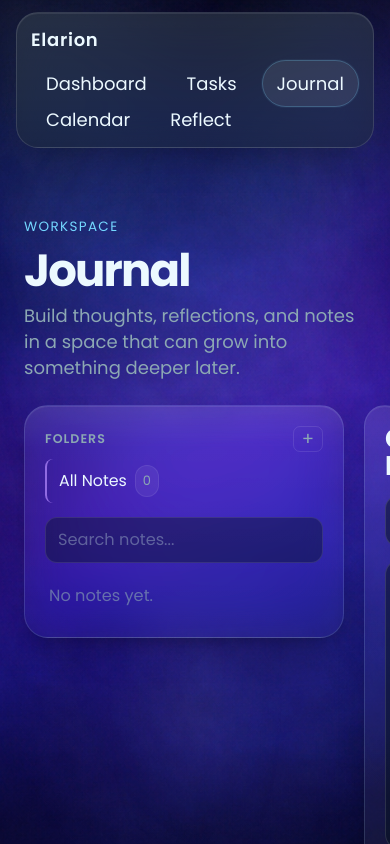
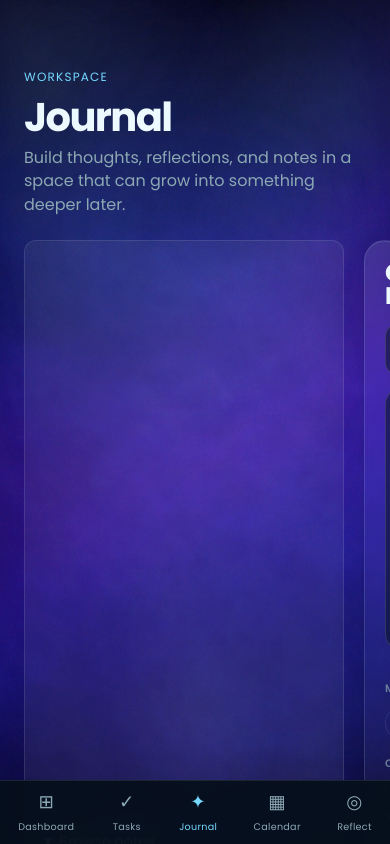
Before and after one commit to GiovanniVEstrada/Elarion-System, a React (Vite) app in the folder frontend/: page /journal in a window 390 px wide. Shown: the top 844 px of the page. Built offline with nearby package versions, Linux system fonts and the light colour scheme.

Commit message:
Mobile Friendly

```diff
--- a/frontend/src/App.jsx
+++ b/frontend/src/App.jsx
@@ -2,6 +2,7 @@ import { useEffect } from "react";
 import { BrowserRouter, Routes, Route, useLocation } from "react-router-dom";
 import { AnimatePresence, motion } from "motion/react";
 import Navbar from "./components/layout/Navbar";
+import BottomNav from "./components/layout/BottomNav";
 import Footer from "./components/layout/Footer";
 import Dashboard from "./pages/Dashboard";
 import Tasks from "./pages/Tasks";
@@ -41,7 +42,10 @@ function AnimatedRoutes() {
 
 export default function App() {
   useEffect(() => {
+    const mq = window.matchMedia("(max-width: 768px)");
+
     function handleScroll() {
+      if (mq.matches) return;
       const scrollY = window.scrollY;
       document.documentElement.style.setProperty("--bg-shift-1", `${scrollY * 0.08}px`);
       document.documentElement.style.setProperty("--bg-shift-2", `${scrollY * 0.04}px`);
@@ -62,6 +66,7 @@ export default function App() {
               <div className="bg-orb bg-orb-2" />
               <div className="bg-orb bg-orb-3" />
               <Navbar />
+              <BottomNav />
               <AnimatedRoutes />
               <Footer />
             </div>
--- /dev/null
+++ b/frontend/src/components/layout/BottomNav.jsx
@@ -0,0 +1,25 @@
+import { NavLink } from "react-router-dom";
+
+const tabs = [
+  { to: "/",         end: true,  icon: "⊞",  label: "Dashboard" },
+  { to: "/tasks",    end: false, icon: "✓",  label: "Tasks"     },
+  { to: "/journal",  end: false, icon: "✦",  label: "Journal"   },
+  { to: "/calendar", end: false, icon: "▦",  label: "Calendar"  },
+  { to: "/reflect",  end: false, icon: "◎",  label: "Reflect"   },
+];
+
+export default function BottomNav() {
+  const linkClass = ({ isActive }) =>
+    isActive ? "bottom-nav-link active" : "bottom-nav-link";
+
+  return (
+    <nav className="bottom-nav">
+      {tabs.map(({ to, end, icon, label }) => (
+        <NavLink key={to} to={to} end={end} className={linkClass}>
+          <span className="bottom-nav-icon">{icon}</span>
+          <span>{label}</span>
+        </NavLink>
+      ))}
+    </nav>
+  );
+}
--- a/frontend/src/pages/Journal.jsx
+++ b/frontend/src/pages/Journal.jsx
@@ -1,3 +1,4 @@
+import { useState } from "react";
 import { motion, AnimatePresence } from "motion/react";
 import { useJournalContext } from "../context/JournalContext";
 import PageShell from "../components/layout/PageShell";
@@ -6,6 +7,7 @@ import JournalEntry from "../components/items/JournalEntry";
 import { tapAnim, hoverAnim } from "../utils/motion";
 
 export default function Journal() {
+  const [showSidebar, setShowSidebar] = useState(false);
   const {
     entries,
     filteredEntries,
@@ -57,7 +59,15 @@ export default function Journal() {
         animate={{ opacity: 1, y: 0 }}
         transition={{ delay: 0.1, duration: 0.38 }}
       >
-        <aside className="journal-sidebar">
+        <button
+          type="button"
+          className="journal-sidebar-toggle"
+          onClick={() => setShowSidebar((s) => !s)}
+        >
+          {showSidebar ? "▲ Hide notes" : "▼ Browse notes"}
+        </button>
+
+        <aside className={`journal-sidebar${showSidebar ? "" : " journal-sidebar-hidden"}`}>
 
           {/* Folders */}
           <div className="journal-folders">
--- a/frontend/src/styles/animations.css
+++ b/frontend/src/styles/animations.css
@@ -1,28 +1,31 @@
 /* ── Responsive Breakpoints ── */
 
-@media (max-width: 900px) {
+/* 768px — phones & small tablets */
+@media (max-width: 768px) {
   .dashboard,
   .feature-page {
-    padding: 24px 16px 32px;
-  }
-
-  .navbar {
-    margin: 12px 16px 0;
-    padding: 14px;
-    flex-direction: column;
-    align-items: flex-start;
+    padding: 16px 14px 28px;
   }
 
   .dashboard-header {
-    margin-bottom: 22px;
+    margin-bottom: 18px;
   }
 
   .journal-page-shell {
     grid-template-columns: 1fr;
   }
+
+  .calendar-layout {
+    grid-template-columns: 1fr;
+  }
+
+  .reflect-grid {
+    grid-template-columns: 1fr;
+  }
 }
 
-@media (max-width: 560px) {
+/* 480px — small phones */
+@media (max-width: 480px) {
   .dashboard-actions,
   .tasks-page-controls,
   .calendar-page-controls {
@@ -69,6 +72,22 @@
   .calendar-filter-btn {
     flex: 1;
   }
+
+  .tasks-page-toolbar,
+  .calendar-page-toolbar {
+    padding: 14px;
+  }
+
+  .reflect-grid {
+    gap: 14px;
+  }
+}
+
+/* Accessibility: reduce motion */
+@media (prefers-reduced-motion: reduce) {
+  .bg-orb {
+    animation: none;
+  }
 }
 
 /* ── Keyframes ── */
--- a/frontend/src/styles/base.css
+++ b/frontend/src/styles/base.css
@@ -124,6 +124,12 @@ body::after {
   transform: translate3d(0, var(--bg-shift-2), 0);
 }
 
+@media (max-width: 480px) {
+  :root {
+    font: 16px/145% var(--sans);
+  }
+}
+
 h1,
 h2,
 h3 {
--- a/frontend/src/styles/calendar.css
+++ b/frontend/src/styles/calendar.css
@@ -193,7 +193,7 @@
   border-color: rgba(var(--accent-rgb), 0.28);
 }
 
-@media (max-width: 900px) {
+@media (max-width: 768px) {
   .calendar-layout {
     grid-template-columns: 1fr;
   }
--- a/frontend/src/styles/forms.css
+++ b/frontend/src/styles/forms.css
@@ -163,6 +163,42 @@
   background: rgba(255, 255, 255, 0.06);
 }
 
+/* ── Touch Targets ── */
+
+.task-add-btn,
+.journal-add-btn,
+.calendar-add-btn,
+.task-delete-btn,
+.task-edit-btn,
+.task-save-btn,
+.task-cancel-btn,
+.task-clear-btn,
+.journal-delete-btn,
+.journal-edit-btn,
+.journal-cancel-btn,
+.calendar-delete-btn,
+.calendar-edit-btn,
+.calendar-cancel-btn,
+.tasks-filter-btn,
+.calendar-filter-btn {
+  min-height: 44px;
+}
+
+@media (max-width: 768px) {
+  .task-input,
+  .calendar-input,
+  .calendar-date-input,
+  .calendar-time-input,
+  .journal-title-input {
+    font-size: 16px; /* prevents iOS auto-zoom on focus */
+    padding: 14px;
+  }
+
+  .journal-textarea {
+    font-size: 16px;
+  }
+}
+
 .task-add-btn:hover,
 .journal-add-btn:hover,
 .calendar-add-btn:hover {
--- a/frontend/src/styles/journal.css
+++ b/frontend/src/styles/journal.css
@@ -4,6 +4,42 @@
   display: grid;
   grid-template-columns: 320px minmax(0, 1fr);
   gap: 20px;
+}
+
+/* ── Sidebar Toggle (mobile only) ── */
+
+.journal-sidebar-toggle {
+  display: none;
+  width: 100%;
+  padding: 10px 16px;
+  margin-bottom: 12px;
+  border-radius: 12px;
+  background: rgba(255, 255, 255, 0.06);
+  border: 1px solid rgba(255, 255, 255, 0.1);
+  color: var(--text-h);
+  cursor: pointer;
+  font: inherit;
+  font-size: 0.9rem;
+  text-align: left;
+  min-height: 44px;
+  transition: background 0.2s ease, border-color 0.2s ease;
+}
+
+.journal-sidebar-toggle:hover {
+  background: rgba(255, 255, 255, 0.09);
+  border-color: rgba(181, 140, 255, 0.3);
+}
+
+@media (max-width: 768px) {
+  .journal-sidebar-toggle {
+    display: flex;
+    align-items: center;
+    gap: 8px;
+  }
+
+  .journal-sidebar-hidden {
+    display: none;
+  }
 }
 
 .journal-sidebar {
--- a/frontend/src/styles/layout.css
+++ b/frontend/src/styles/layout.css
@@ -112,6 +112,59 @@
   box-shadow: 0 0 0 1px rgba(var(--accent-rgb), 0.06);
 }
 
+@media (max-width: 768px) {
+  .navbar { display: none; }
+  .app-shell { padding-bottom: 72px; }
+}
+
+/* ── Bottom Navigation Bar ── */
+
+.bottom-nav {
+  display: none;
+  position: fixed;
+  bottom: 0;
+  left: 0;
+  right: 0;
+  z-index: 1000;
+  padding: 6px 0 env(safe-area-inset-bottom, 8px);
+  background: rgba(6, 15, 26, 0.94);
+  backdrop-filter: blur(20px) saturate(130%);
+  -webkit-backdrop-filter: blur(20px) saturate(130%);
+  border-top: 1px solid rgba(255, 255, 255, 0.09);
+  justify-content: space-around;
+  align-items: center;
+}
+
+@media (max-width: 768px) {
+  .bottom-nav { display: flex; }
+}
+
+.bottom-nav-link {
+  display: flex;
+  flex-direction: column;
+  align-items: center;
+  gap: 3px;
+  padding: 6px 10px;
+  color: var(--text-soft);
+  font-size: 0.6rem;
+  letter-spacing: 0.03em;
+  text-decoration: none;
+  border-radius: 12px;
+  min-width: 52px;
+  min-height: 44px;
+  justify-content: center;
+  transition: color 0.2s ease;
+}
+
+.bottom-nav-link.active {
+  color: var(--accent);
+}
+
+.bottom-nav-icon {
+  font-size: 1.15rem;
+  line-height: 1;
+}
+
 /* ── Footer ── */
 
 .footer {
@@ -169,3 +222,23 @@
   opacity: 0.5;
   transform: translateX(-50%) scale(1.08);
 }
+
+@media (max-width: 768px) {
+  .footer {
+    flex-direction: column;
+    align-items: flex-start;
+    gap: 12px;
+    padding: 20px 16px;
+  }
+
+  .footer-stamp {
+    position: static;
+    transform: none;
+    align-self: flex-end;
+    margin-top: -4px;
+  }
+
+  .footer-stamp:hover {
+    transform: scale(1.08);
+  }
+}
```
